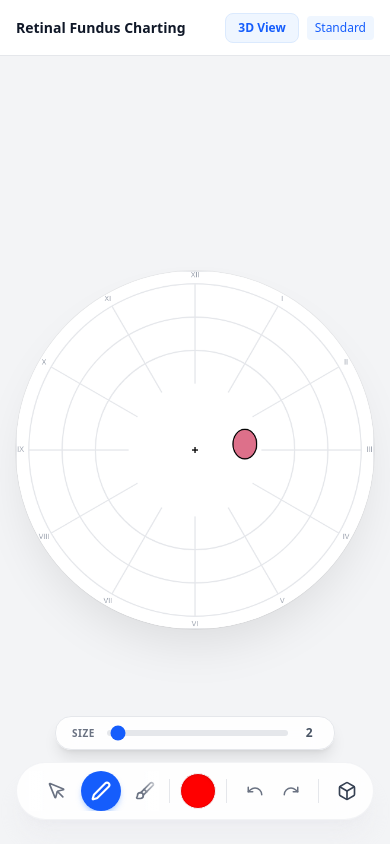
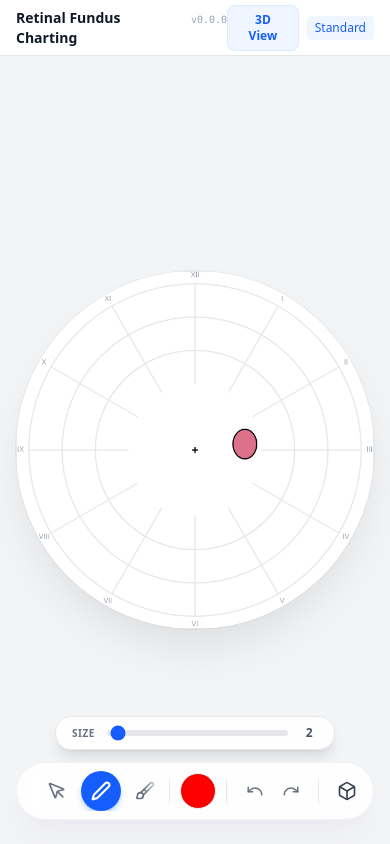
Before and after one commit to JamesTheMartian/react-fundus-chart, a React (Vite) app: page / in a window 390 px wide. Built offline with nearby package versions, Linux system fonts and the light colour scheme.

Commit message:
feat: Display app version in the mobile/tablet header.

```diff
--- a/src/App.tsx
+++ b/src/App.tsx
@@ -119,7 +119,10 @@ function App() {
     <div className="h-screen w-screen overflow-hidden bg-gray-100 flex flex-col lg:flex-row font-sans text-gray-900">
       {/* Header for Mobile / Tablet - Minimal */}
       <header className="lg:hidden h-14 bg-white border-b border-gray-200 flex items-center justify-between px-4 shrink-0 z-20">
-        <h1 className="text-sm font-semibold text-gray-900">Retinal Fundus Charting</h1>
+        <div className="flex items-baseline gap-2">
+          <h1 className="text-sm font-semibold text-gray-900">Retinal Fundus Charting</h1>
+          <span className="text-[10px] text-gray-400 font-mono">v{__APP_VERSION__}</span>
+        </div>
         <div className="flex items-center gap-2">
           <button
             onClick={handle3DView}
```
